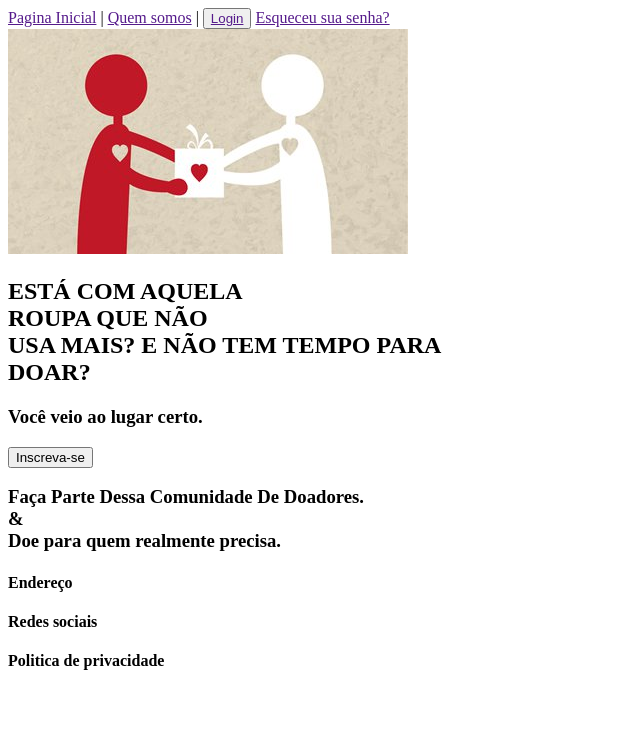
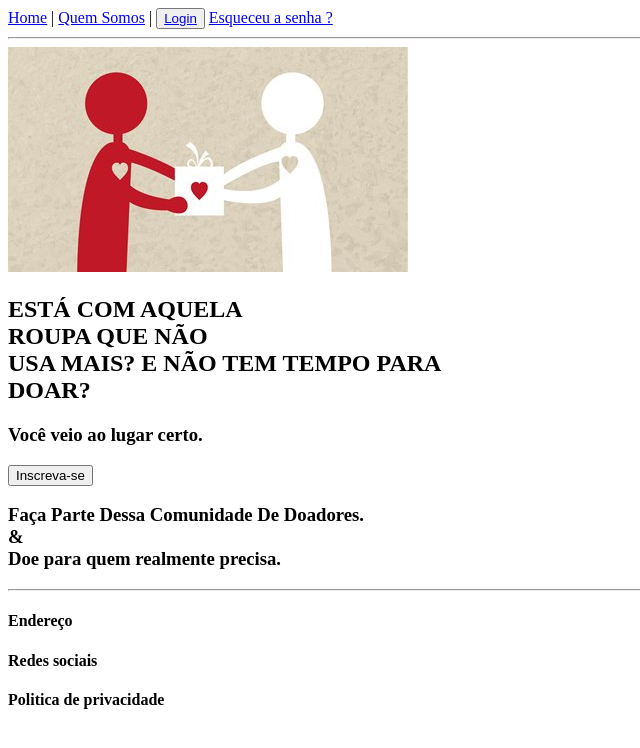
Before and after one commit to joao626/Projeto_integrador_Doe, a plain HTML site: page index.html in a window 1280 px wide. Shown: the whole page, without its empty margins (0-640 px from the left). Drawn offline with Linux system fonts and the light colour scheme.

Commit message:
estruturando html para sprint 2

```diff
--- a/index.html
+++ b/index.html
@@ -9,12 +9,13 @@
 <body>
     <header>
         <nav>
-            <a href="">Pagina Inicial</a> |
-            <a href nav="html/quemSomos.html">Quem somos</a> |
+            <a href="index.html">Home</a> |
+            <a href="html/quemSomos.html">Quem Somos</a> |
             <button>
-                <a href nav="html/login/logarUsuario.html">Login</a>
+                <a href="html/login/logarUsuario.html">Login</a>
             </button>
-            <a href >Esqueceu sua senha?</a>
+            <a href="http://">Esqueceu a senha ?</a>
+            <hr>
         </nav>
     </header>
     <div>
@@ -34,6 +35,7 @@
             </h3>
         </div>
     </aside>
+    <hr>
     <footer>
         <h4>Endereço</h4>
         <h4>Redes sociais</h4>
@@ -41,7 +43,7 @@
     </footer>
     <section id="conteudo"></section>
 
-    <script src="js/javaScript.js"></script>
+    <!-- <script src="js/javaScript.js"></script> -->
 
 </body>
 </html>
```
